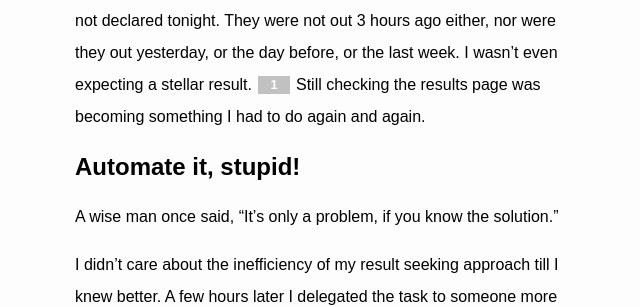
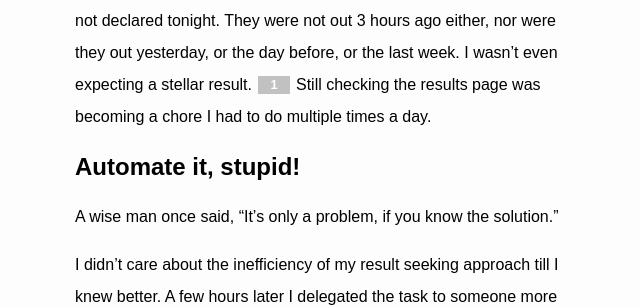
Before and after one commit to zvovov/blog, a Jekyll site: the page built from _posts/2016-08-27-ill-email-you-when.md, in a window 1280 px wide. Shown: the part 444-751 px from the top of the page, without its empty margins (315-955 px from the left). Built offline with Jekyll 4.4.1, drawn with Linux system fonts in a browser that asks for light colours; some web fonts are replaced.

Commit message:
modify post 3

```diff
--- a/_posts/2016-08-27-ill-email-you-when.md
+++ b/_posts/2016-08-27-ill-email-you-when.md
@@ -4,7 +4,7 @@ tag: [python, web-scraping]
 updated: 2016-08-27 00:00
 ---
 
-On an unceremonius night, in a dimly lit room, facing the vaguely vermilion glare of the screen, I closed the browser window titled IP University Examination Results, in dissapointment. My results were not declared tonight. They were not out 3 hours ago either, nor were they out yesterday, or the day before, or the last week. I wasn't even expecting a stellar result. [^1] Still checking the results page was becoming something I had to do again and again.
+On an unceremonius night, in a dimly lit room, facing the vaguely vermilion glare of the screen, I closed the browser window titled IP University Examination Results, in dissapointment. My results were not declared tonight. They were not out 3 hours ago either, nor were they out yesterday, or the day before, or the last week. I wasn't even expecting a stellar result. [^1] Still checking the results page was becoming a chore I had to do multiple times a day.
 
 # Automate it, stupid!
 
```
